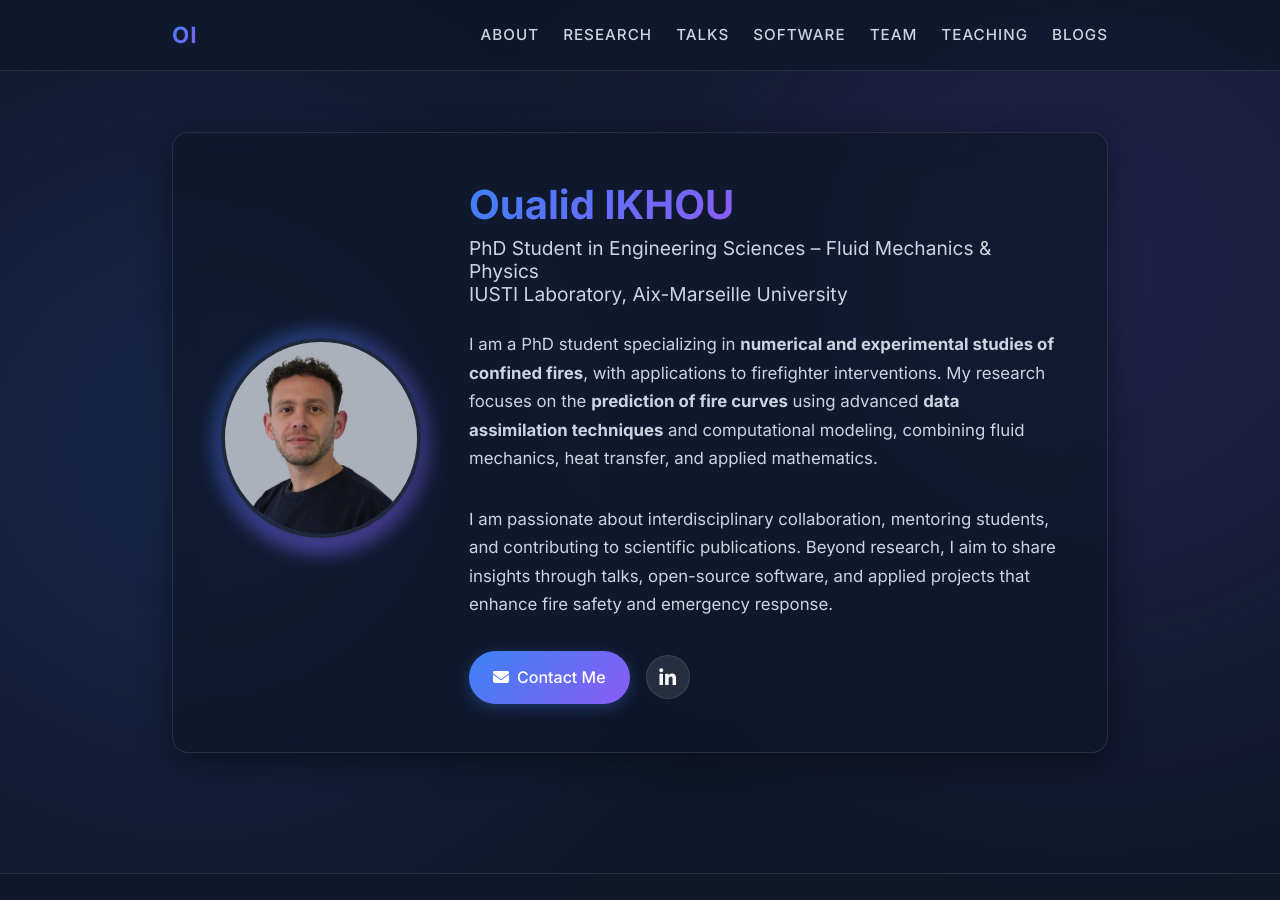
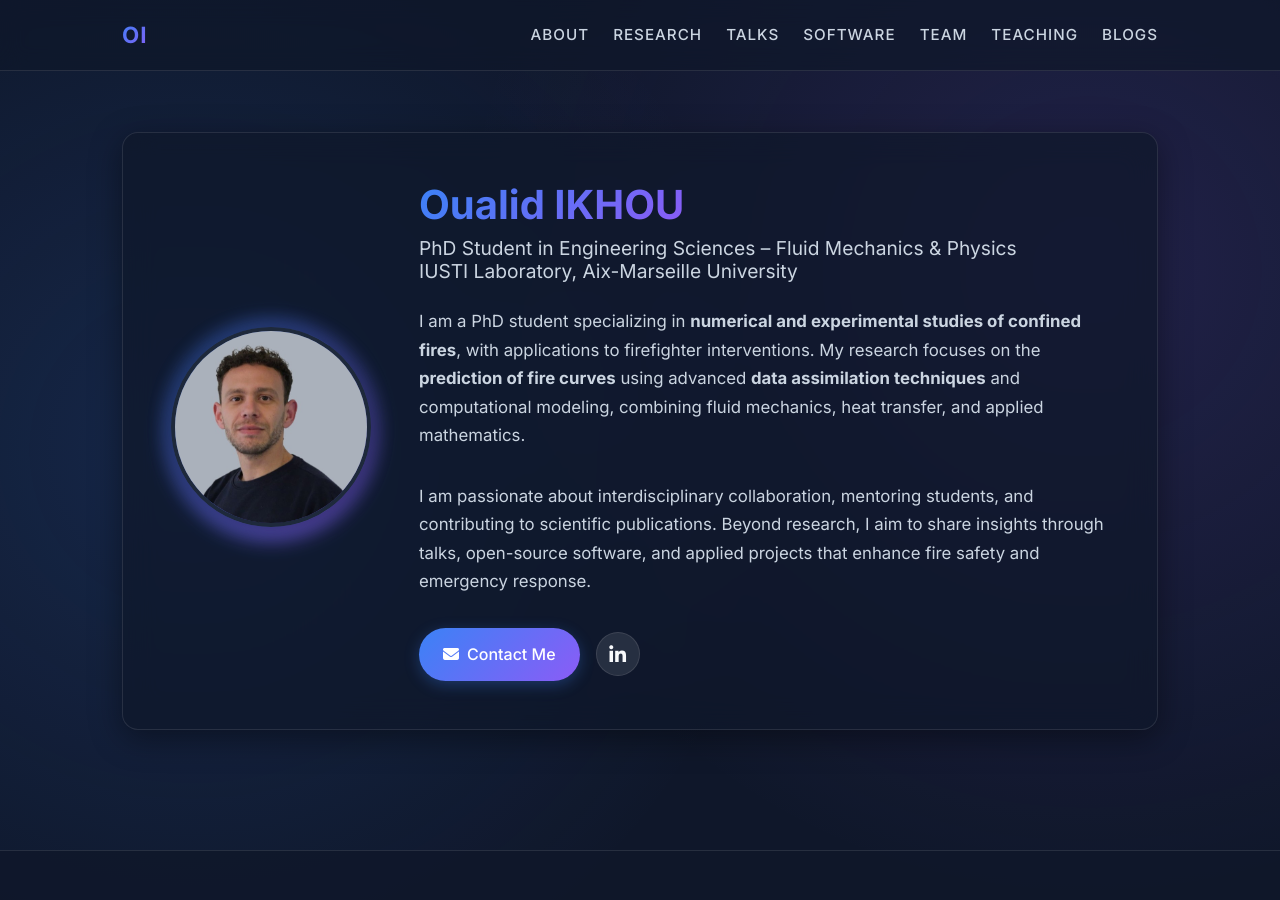
Before and after one commit to oualidikhou/oualidikhou.github.io, a Jekyll site: the page built from index.md, in a window 1280 px wide and 900 px high. Built offline with Jekyll 4.4.1, drawn with Linux system fonts in a browser that asks for light colours.

Commit message:
Update style.css

```diff
--- a/assets/css/style.css
+++ b/assets/css/style.css
@@ -17,7 +17,7 @@
   --glass-shadow: 0 8px 32px 0 rgba(0, 0, 0, 0.4);
 
   /* Layout */
-  --max-width: 1000px;
+  --max-width: 1100px;
   --border-radius: 16px;
 
   /* Transitions */
```
